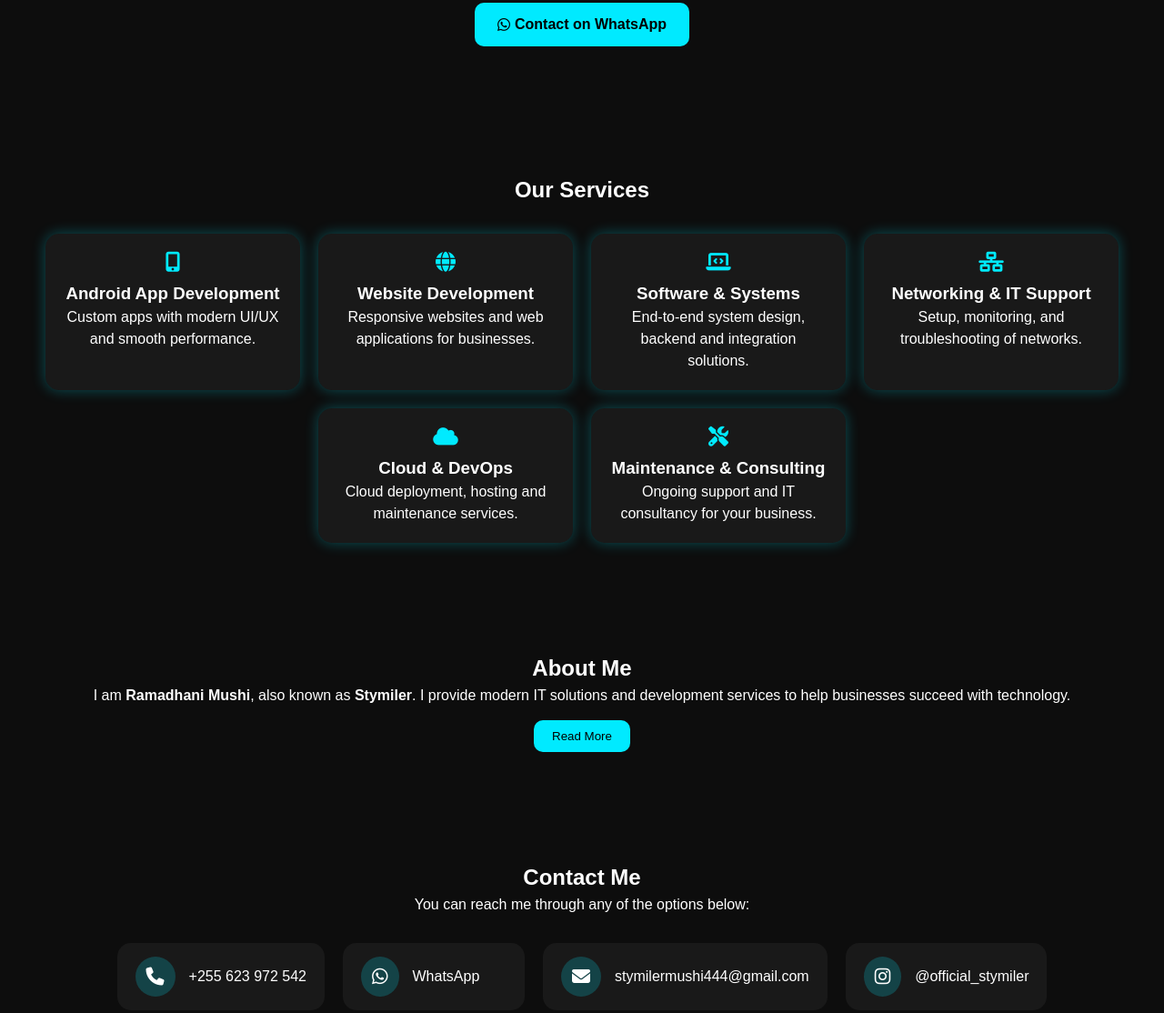
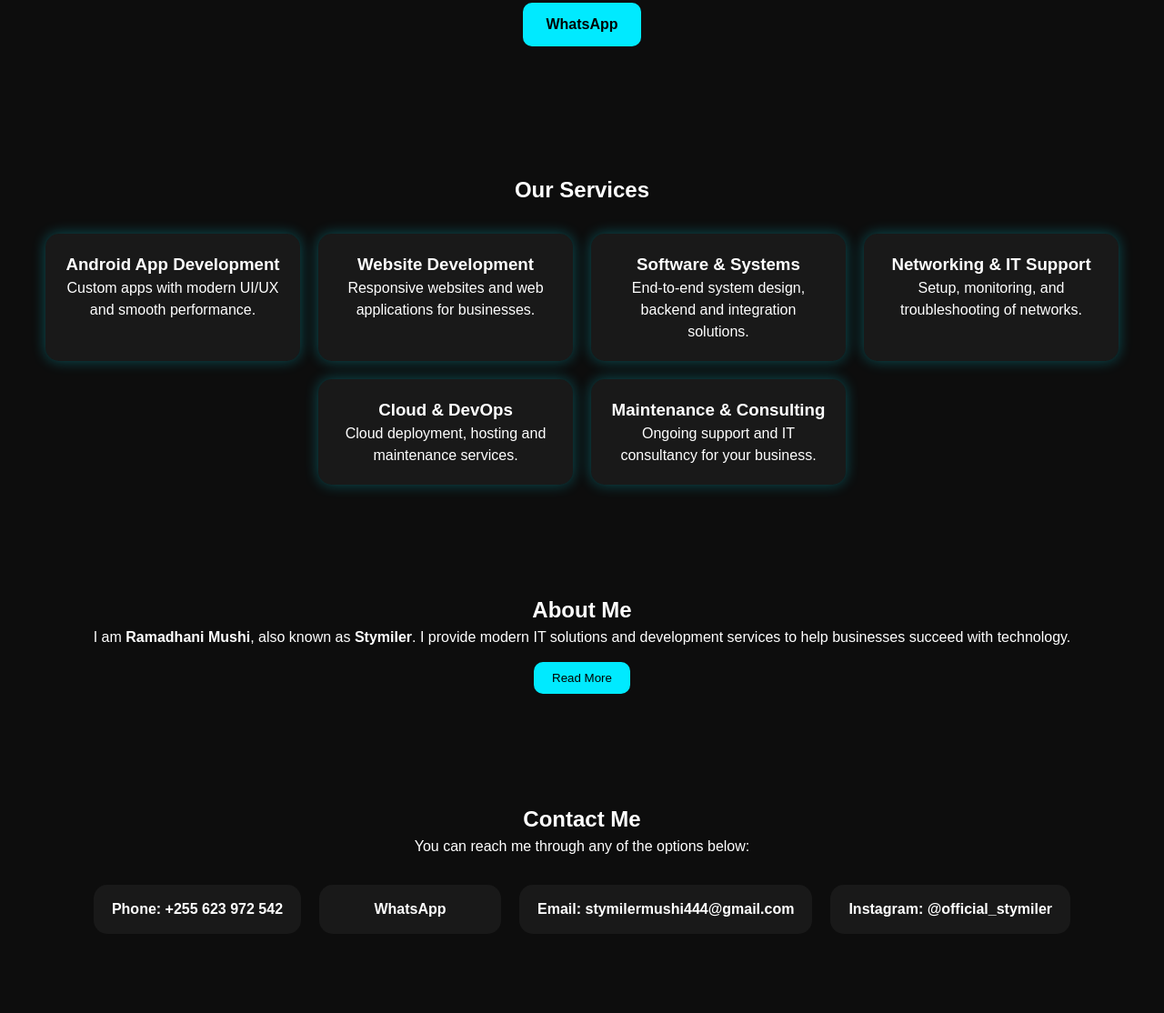
Before and after one commit to StymilerTz/Stymiler_Dev_IT_Solutions, a plain HTML site: page index.html in a window 1280 px wide. Shown: the part 337-1451 px from the top of the page at 91% size. Drawn offline with Linux system fonts and the light colour scheme.

Commit message:
Initial upload

```diff
--- a/index.html
+++ b/index.html
@@ -5,7 +5,6 @@
 <meta name="viewport" content="width=device-width, initial-scale=1.0">
 <title>Stymiler Dev & IT Solutions</title>
 <link rel="stylesheet" href="style.css">
-<script src="https://kit.fontawesome.com/6a8f9e31f1.js" crossorigin="anonymous"></script>
 </head>
 <body>
 
@@ -14,7 +13,7 @@
   <nav class="nav">
     <a href="#services">Services</a>
     <a href="#about">About</a>
-    <a href="#contact" class="btn"><i class="fab fa-whatsapp"></i> WhatsApp</a>
+    <a href="#contact" class="btn">WhatsApp</a>
   </nav>
 </header>
 
@@ -23,19 +22,19 @@
   <h2 class="fade-in-delay">IT Solutions, Software & Web Development</h2>
   <p class="fade-in-delay">Providing professional tech solutions including Android apps, websites, systems, networking and IT consulting.</p>
   <a href="https://wa.me/255623972542?text=Hello%20Stymiler%20Dev%20%26%20IT%20Solutions" class="cta fade-in-delay" target="_blank">
-    <i class="fab fa-whatsapp"></i> Contact on WhatsApp
+    WhatsApp
   </a>
 </section>
 
 <section id="services" class="section">
   <h2>Our Services</h2>
   <div class="cards">
-    <div class="card animate-card"><i class="fas fa-mobile-alt"></i><h3>Android App Development</h3><p>Custom apps with modern UI/UX and smooth performance.</p></div>
-    <div class="card animate-card"><i class="fas fa-globe"></i><h3>Website Development</h3><p>Responsive websites and web applications for businesses.</p></div>
-    <div class="card animate-card"><i class="fas fa-laptop-code"></i><h3>Software & Systems</h3><p>End-to-end system design, backend and integration solutions.</p></div>
-    <div class="card animate-card"><i class="fas fa-network-wired"></i><h3>Networking & IT Support</h3><p>Setup, monitoring, and troubleshooting of networks.</p></div>
-    <div class="card animate-card"><i class="fas fa-cloud"></i><h3>Cloud & DevOps</h3><p>Cloud deployment, hosting and maintenance services.</p></div>
-    <div class="card animate-card"><i class="fas fa-tools"></i><h3>Maintenance & Consulting</h3><p>Ongoing support and IT consultancy for your business.</p></div>
+    <div class="card animate-card"><h3>Android App Development</h3><p>Custom apps with modern UI/UX and smooth performance.</p></div>
+    <div class="card animate-card"><h3>Website Development</h3><p>Responsive websites and web applications for businesses.</p></div>
+    <div class="card animate-card"><h3>Software & Systems</h3><p>End-to-end system design, backend and integration solutions.</p></div>
+    <div class="card animate-card"><h3>Networking & IT Support</h3><p>Setup, monitoring, and troubleshooting of networks.</p></div>
+    <div class="card animate-card"><h3>Cloud & DevOps</h3><p>Cloud deployment, hosting and maintenance services.</p></div>
+    <div class="card animate-card"><h3>Maintenance & Consulting</h3><p>Ongoing support and IT consultancy for your business.</p></div>
   </div>
 </section>
 
@@ -53,20 +52,16 @@
   <p>You can reach me through any of the options below:</p>
   <div class="contact-cards">
     <a href="tel:+255623972542" class="contact-card animate-card">
-      <div class="icon"><i class="fas fa-phone"></i></div>
-      <span>+255 623 972 542</span>
+      Phone: +255 623 972 542
     </a>
     <a href="https://wa.me/255623972542" target="_blank" class="contact-card animate-card">
-      <div class="icon"><i class="fab fa-whatsapp"></i></div>
-      <span>WhatsApp</span>
+      WhatsApp
     </a>
     <a href="mailto:stymilermushi444@gmail.com" class="contact-card animate-card">
-      <div class="icon"><i class="fas fa-envelope"></i></div>
-      <span>stymilermushi444@gmail.com</span>
+      Email: stymilermushi444@gmail.com
     </a>
     <a href="https://instagram.com/official_stymiler" target="_blank" class="contact-card animate-card">
-      <div class="icon"><i class="fab fa-instagram"></i></div>
-      <span>@official_stymiler</span>
+      Instagram: @official_stymiler
     </a>
   </div>
 </section>
--- a/style.css
+++ b/style.css
@@ -23,7 +23,6 @@ body {background:#0d0d0d; color:#fff; line-height:1.5;}
 .cards {display:flex; flex-wrap:wrap; gap:20px; justify-content:center; margin-top:30px;}
 .card {width:280px; padding:20px; border-radius:15px; background:rgba(255,255,255,0.05); box-shadow:0 0 15px rgba(0,234,255,0.3); transition:.3s; opacity:0; transform:translateY(20px);}
 .card:hover {transform:translateY(-5px) scale(1.05); box-shadow:0 0 25px rgba(0,234,255,0.5);}
-.card i {font-size:22px; color:#00eaff; margin-bottom:10px; display:block;}
 .animate-card.in-view {opacity:1; transform:translateY(0); transition:all 0.6s ease;}
 
 /* ABOUT */
@@ -42,15 +41,18 @@ body {background:#0d0d0d; color:#fff; line-height:1.5;}
 .contact-card {
   display:flex;
   align-items:center;
+  justify-content:center;
   gap:15px;
   background: rgba(255,255,255,0.05);
   padding:15px 20px;
   border-radius:15px;
   text-decoration:none;
   color:#fff;
+  font-weight:600;
   transition:0.3s;
   min-width:200px;
   opacity:0; transform:translateY(20px);
+  text-align:center;
 }
 .contact-card:hover {
   background:#00eaff;
@@ -58,21 +60,6 @@ body {background:#0d0d0d; color:#fff; line-height:1.5;}
   transform:translateY(-5px) scale(1.05);
   box-shadow:0 0 20px #00eaff;
 }
-.contact-card .icon {
-  background: rgba(0,234,255,0.2);
-  padding:12px;
-  border-radius:50%;
-  display:flex;
-  align-items:center;
-  justify-content:center;
-  font-size:20px;
-  transition:0.3s;
-}
-.contact-card:hover .icon {
-  background:#000;
-  color:#00eaff;
-}
-.contact-card span {font-weight:500;}
 
 /* FOOTER */
 footer {text-align:center; padding:20px; margin-top:40px; background:rgba(255,255,255,0.05);}
```
